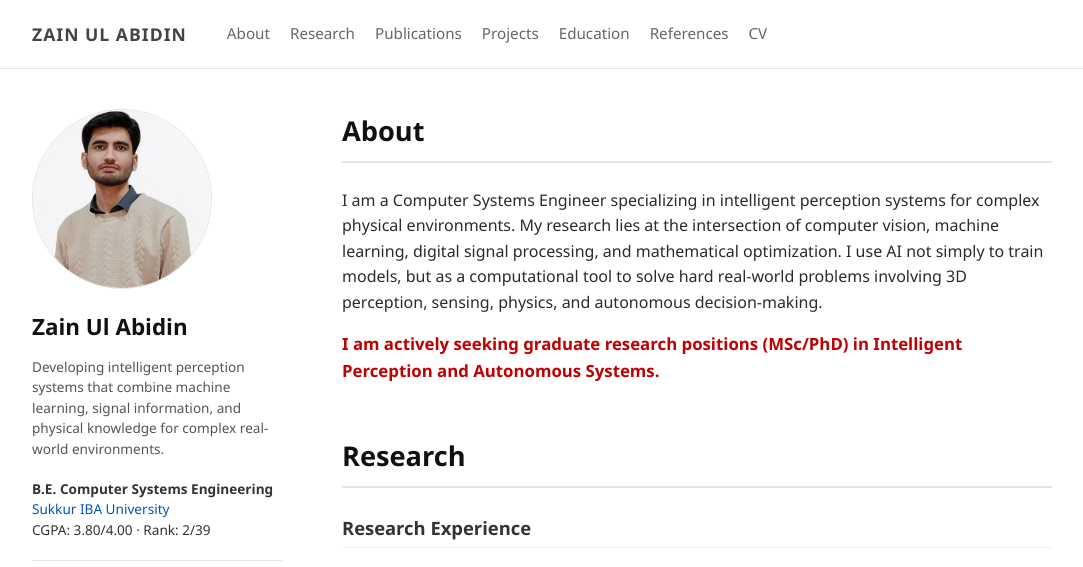
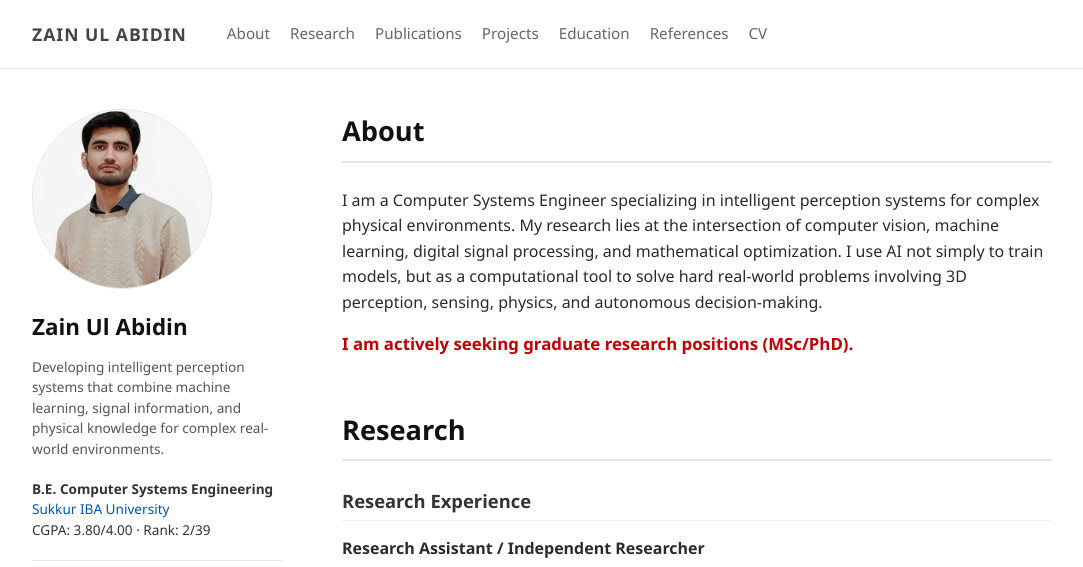
Before and after one commit to zainulabidinarain/zainulabidinarain.github.io, a plain HTML site: page index.html in a window 1280 px wide. Shown: the top 567 px of the page, without its empty margins (98-1181 px from the left). Drawn offline with Linux system fonts and the light colour scheme.

Commit message:
Update index.html

```diff
--- a/index.html
+++ b/index.html
@@ -62,7 +62,7 @@
           I am a Computer Systems Engineer specializing in intelligent perception systems for complex physical environments. My research lies at the intersection of computer vision, machine learning, digital signal processing, and mathematical optimization. I use AI not simply to train models, but as a computational tool to solve hard real-world problems involving 3D perception, sensing, physics, and autonomous decision-making.
         </p>
         <p style="color: #c00000; font-weight: 600; margin-top: 15px; font-size: 1.05rem;">
-          I am actively seeking graduate research positions (MSc/PhD) in Intelligent Perception and Autonomous Systems.
+          I am actively seeking graduate research positions (MSc/PhD).
         </p>
       </section>
 
```
